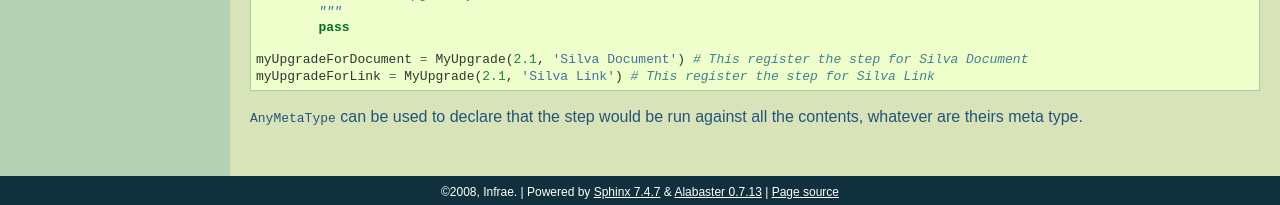
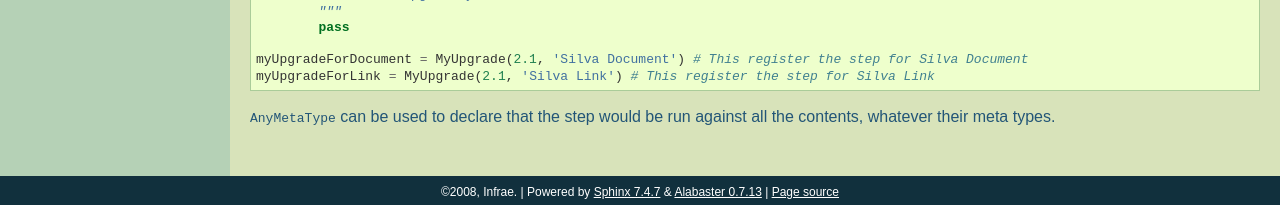
Before and after one commit to silvacms/documentation, a Sphinx documentation site: the page built from source/silva/extension/index.rst, in a window 1280 px wide and 900 px high, scrolled down 4346 px. Shown: the part 692-897 px from the top of the window. Built offline with Sphinx 7.4.7, drawn with Linux system fonts in a browser that asks for light colours; pages that are not in the unit, such as notebooks, are missing from menus.

Commit message:
-Edit text

```diff
--- a/source/silva/extension/index.rst
+++ b/source/silva/extension/index.rst
@@ -341,10 +341,10 @@ in the Silva root.
 Upgrade step
 ------------
 
-An upgrade step can be used to upgrade content between two versions
-of Silva. The upgrade method of the upgrader will be called against
-each content of the given content type. Here, a sample to upgrade
-`Silva Document` and `Silva Link` objects to Silva `2.1`:
+An upgrade step can be used to upgrade content between two versions of
+Silva. The upgrade method of the upgrader will be called against each
+content of the given content type. Here, a sample to upgrade `Silva
+Document` and `Silva Link` objects to Silva `2.1`:
 
 .. sourcecode:: python
 
@@ -361,4 +361,4 @@ each content of the given content type. Here, a sample to upgrade
   myUpgradeForLink = MyUpgrade(2.1, 'Silva Link') # This register the step for Silva Link
 
 ``AnyMetaType`` can be used to declare that the step would be run
-against all the contents, whatever are theirs meta type.
+against all the contents, whatever their meta types.
```
